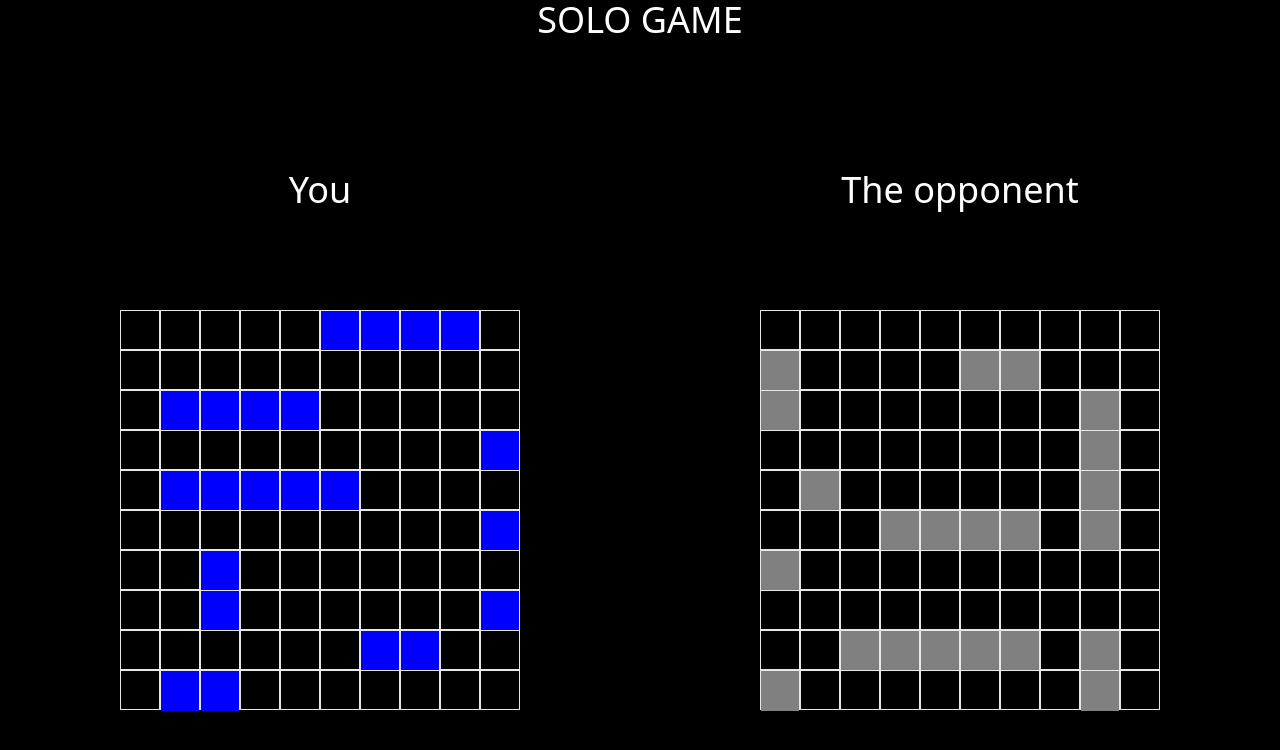
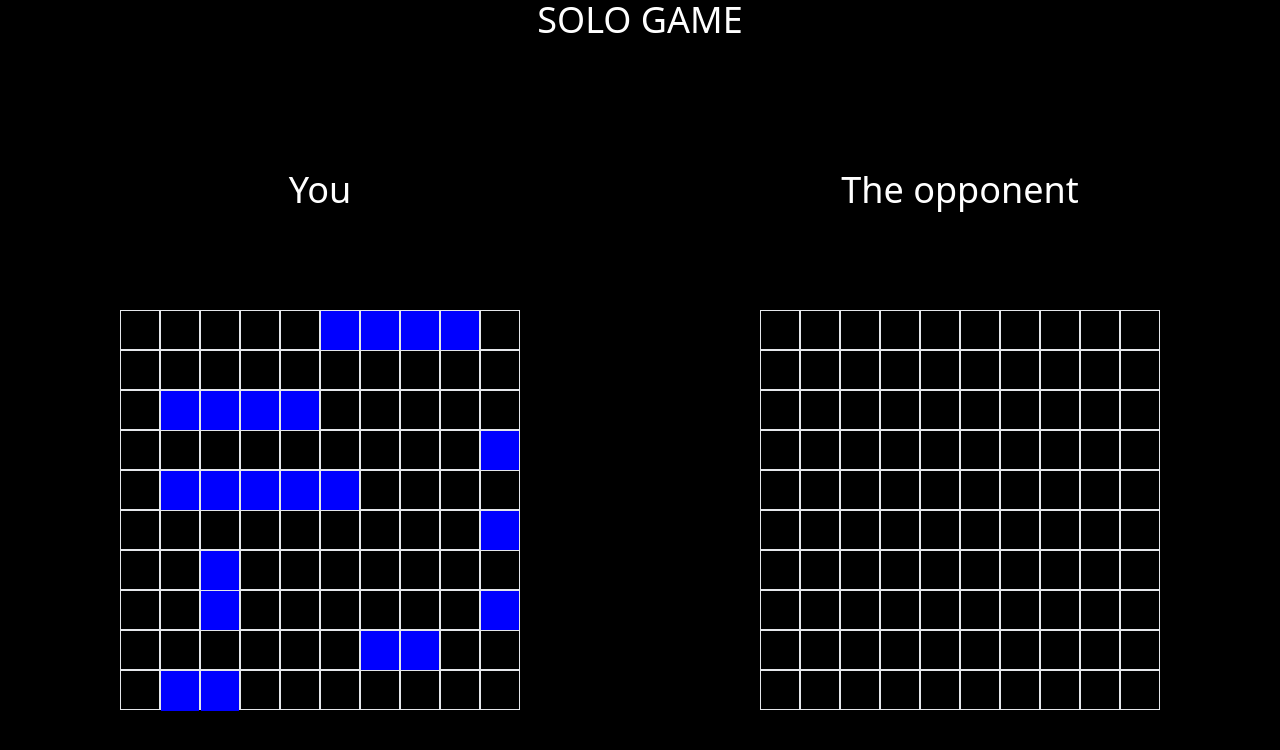
Before and after one commit to TomJegou/TANK-CONQUEROR, a Next.js app: page /soloGame in a window 1280 px wide. Shown: the top 750 px of the page. Built offline with nearby package versions, Linux system fonts and the light colour scheme.

Commit message:
turn off debug mode

```diff
--- a/src/components/Box.js
+++ b/src/components/Box.js
@@ -5,7 +5,7 @@ import TankBox from "./TankBox"
 import { useState } from "react"
 
 export default function Box ({ x, y, side, sendResponseToGrid }) {
-    const debugMode = true
+    const debugMode = false
     const grid = side == "enemy" ? AllTanksEnemy : AllTanksPlayer
     const [isOc] = useState(IsOccupied({x: x, y: y}, grid))
     const [color, setColor] = useState(debugMode ? side == "player" ? isOc ? "blue": "" : isOc? "gray" : "" : side == "player" ? isOc ? "blue" : "" :  "")
```
